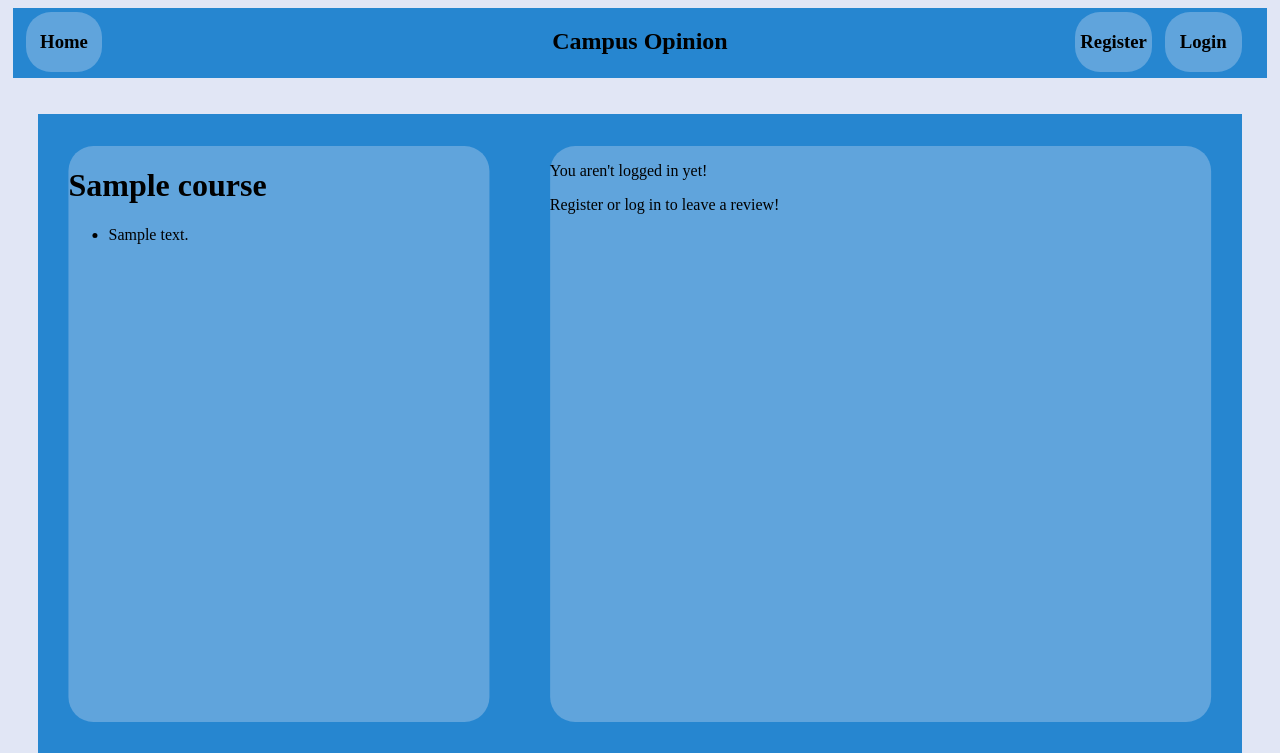
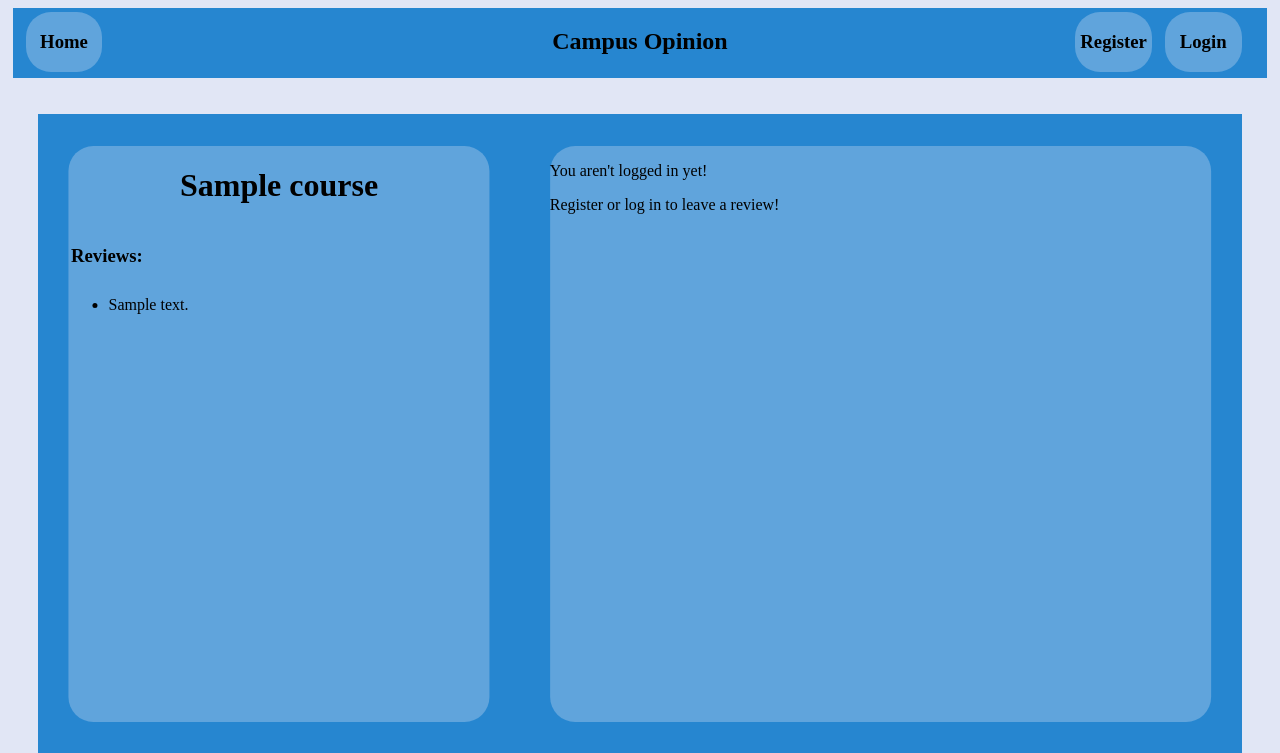
Before and after one commit to mrktrnbll/course-feedback-website-WAD2, a Django app: a page that uses templates/course_feedback/course.html in a window 1280 px wide. Shown: the top 753 px of the page. Run offline with Django 3.2, Linux system fonts and the light colour scheme; tables that the repository leaves empty hold one stand-in row (values such as "Sample post").

Commit message:
Added more css for lecturers

```diff
--- a/static/css/stylesheet.css
+++ b/static/css/stylesheet.css
@@ -198,8 +198,8 @@ h2.center {
 nav ul {
     height:350px;
     width:700px;
-	overflow:scroll;
-	overflow-x: hidden;
+    overflow:hidden;
+    overflow-y:scroll;
 }
 
 #main_home_box_right #reviewTextBox {
@@ -327,3 +327,25 @@ input[type="file"] {
     padding: 15px;
 
 }
+
+#main_home_box_right #noReviews{
+    margin-top: 150px;
+    font-size: 25px;
+    text-align: center;
+    font-weight: bold;
+}
+
+#main_home_box_right #mostUpVoted{
+    margin-top: 80px;
+    font-size: 20px;
+    text-align: center;
+    font-weight: bold;
+}
+
+#main_home_box_left #courseTitle{
+    text-align: center;
+}
+#main_home_box_left #reviews{
+    position: relative;
+    top: 70px;
+}
--- a/templates/course_feedback/course.html
+++ b/templates/course_feedback/course.html
@@ -11,11 +11,12 @@
 
 {% block home_box_left_block %}
     {% if course %}
-        <h1>{{ course.name }}</h1>
+        <h1 id="courseTitle">{{ course.name }}</h1>
+        <h3>Reviews:</h3>
         {% if reviews %}
         <ul>
             {% for review in reviews %}
-            <li>{{ review.content }}</li>
+            <li id="reviews">{{ review.content }}</li>
             {% endfor %}
         </ul>
         {% else %}
@@ -39,10 +40,11 @@
             <input id="submitButton" type="submit" value="Add Review"/>
         </form>
         {% else %}
-            <h3>Number of reviews: {{ course.num_reviews }}</h3>  <!--Lectuers and unallocated users see this -->
+            <p id="noReviews">Number of reviews: {{ course.num_reviews }}</p>  <!--Lectuers and unallocated users see this -->
+            <p id="mostUpVoted">Most Upvoted review: {{ reviews.upvotes.MAX }}
         {% endif %}
     {% else %}
-        <p>You aren't logged in yet!</p>
-        <p>Log-in to see personalized data</p>
+        <h3>You aren't logged in yet!</h3>
+        <h3>Log-in to see personalized data</h3>
     {% endif %}
 {% endblock %}
```
Also changed, not shown: templates/course_feedback/home.html (line endings or trailing spaces). Lines whose indentation alone changed are shown as unchanged.
